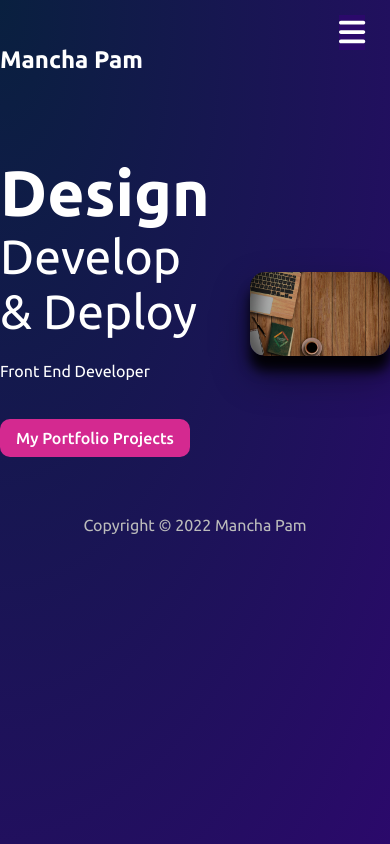
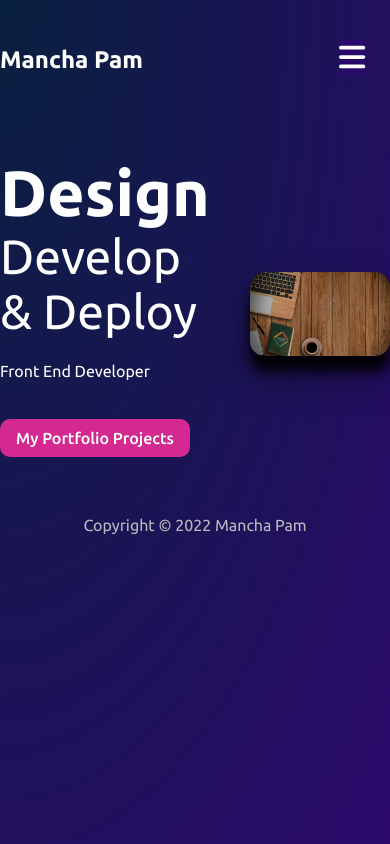
Before and after one commit to Mancha01/the-portfolio, a Gatsby site in the folder man-portfolio/: page / in a window 390 px wide. Built offline with nearby package versions, Linux system fonts and the light colour scheme; Gatsby itself is replaced by a stand-in of ours; a web font is replaced by a local one.

Commit message:
Penultimate II

```diff
--- a/man-portfolio/src/styles/navbar.css
+++ b/man-portfolio/src/styles/navbar.css
@@ -58,7 +58,7 @@
         background-color: rgba(43,9,107,1);
         border: none;
         outline: none;
-        top:15px;
+        top:40px;
         right: 25px;
 
 
```
